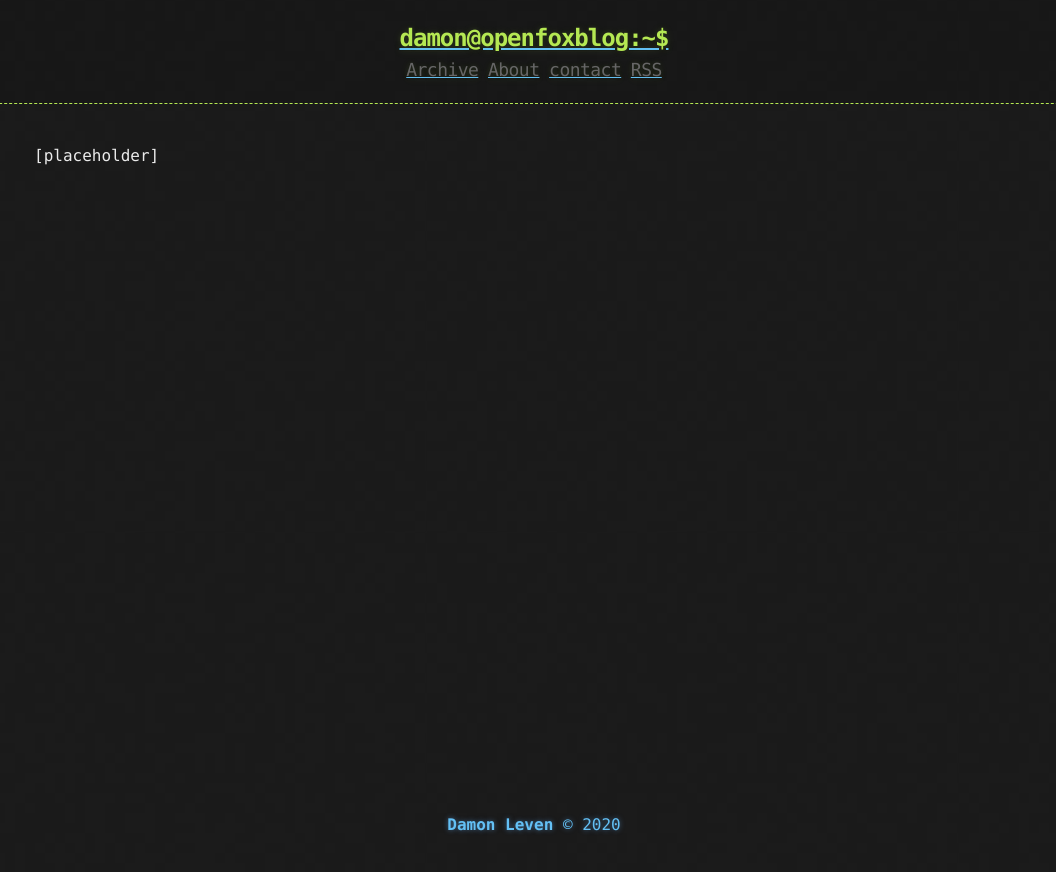
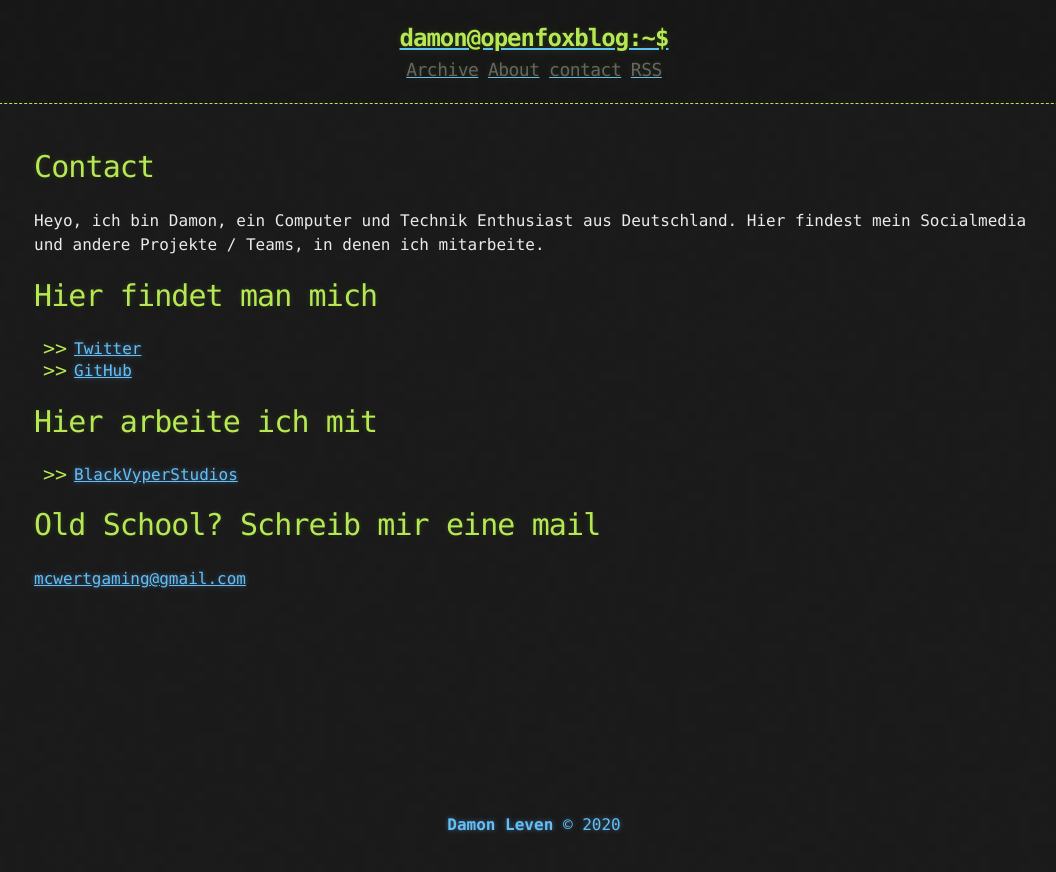
Before and after one commit to MCWertGaming/old-blog-05-2021, a Jekyll site: the page built from contact.md, in a window 1280 px wide. Shown: the top 872 px of the page, without its empty margins (106-1162 px from the left). Built offline with Jekyll 4.4.1, drawn with Linux system fonts in a browser that asks for light colours.

Commit message:
added contact content

```diff
--- a/contact.md
+++ b/contact.md
@@ -3,4 +3,21 @@ layout: page
 title: Contact
 ---
 
-[placeholder]
+# Contact
+
+Heyo, ich bin Damon, ein Computer und Technik Enthusiast aus Deutschland. Hier findest mein Socialmedia und andere Projekte / Teams, in denen ich mitarbeite.
+
+# Hier findet man mich
+
+- [Twitter](https://twitter.com/DGamingFox)
+- [GitHub](https://github.com/MCWertGaming)
+
+# Hier arbeite ich mit
+
+- [BlackVyperStudios](https://blackvyperstudios.software/index.html)
+
+
+
+# Old School? Schreib mir eine mail
+
+[mcwertgaming@gmail.com](mailto:mcwertgaming@gmail.com)
```
